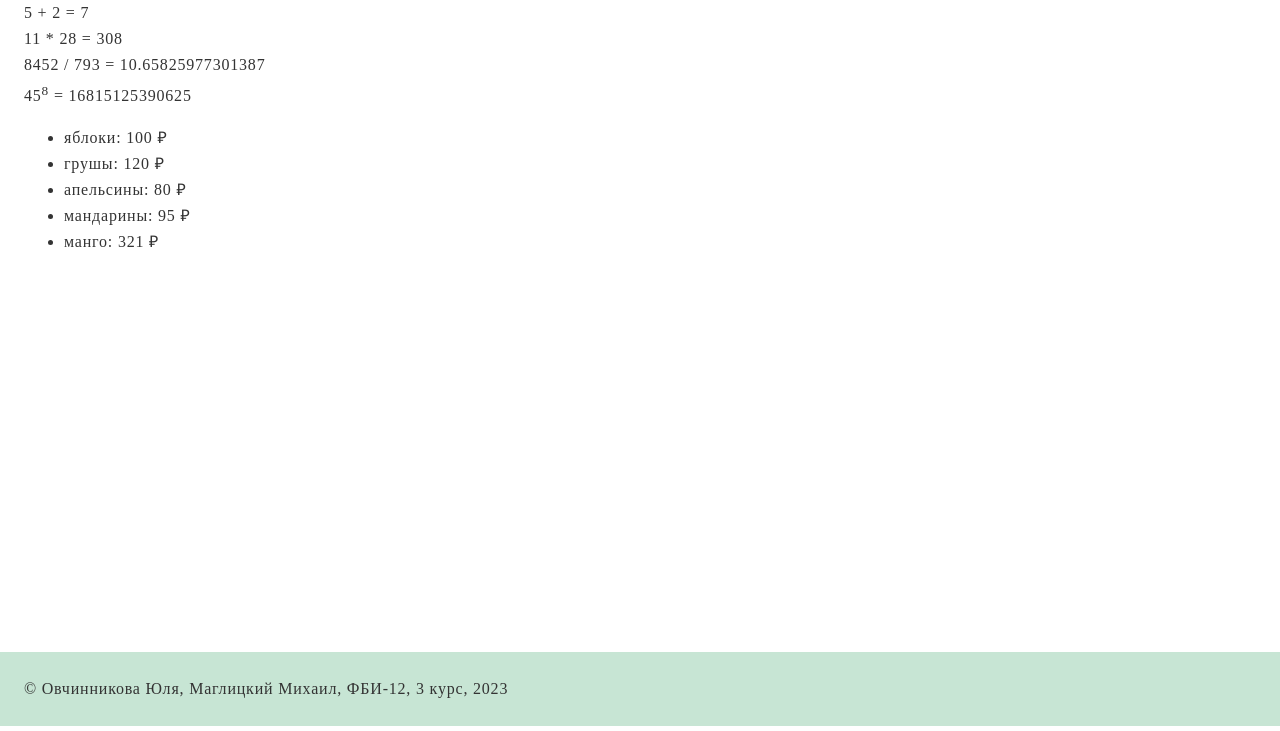
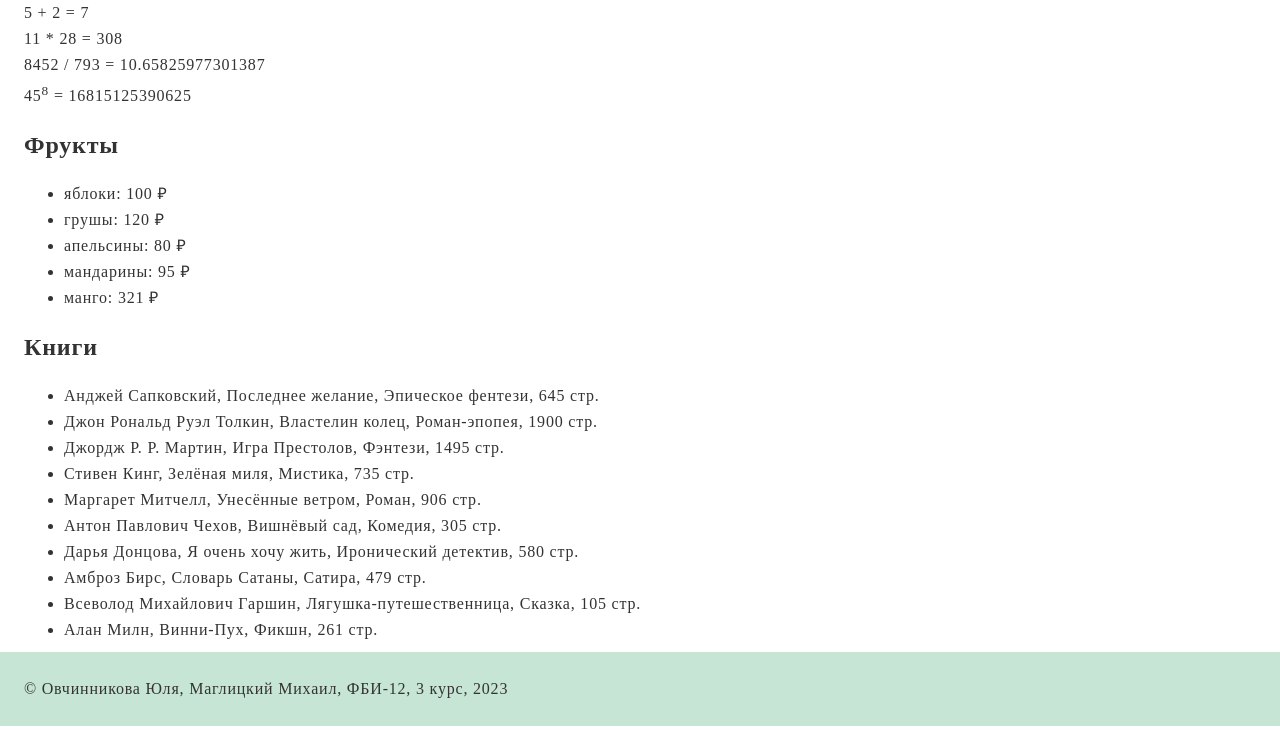
Before and after one commit to mgskym/web-programming-nstu-2, a Flask app: page /lab2/example in a window 1280 px wide. Shown: the part 74-805 px from the top of the page. Run offline with Flask 3, Linux system fonts and the light colour scheme.

Commit message:
Книги

```diff
--- a/app.py
+++ b/app.py
@@ -15,7 +15,21 @@ def example():
         {'name': 'мандарины', 'price': 95},
         {'name': 'манго', 'price': 321}
     ]
-    return render_template('example.html', name=name, lab_number=lab_number, cssPath=cssPath, group=group, course=course, fruits=fruits)
+
+    books = [
+        {'author': 'Анджей Сапковский', 'name': 'Последнее желание', 'genre': 'Эпическое фентези', 'pages': 645},
+        {'author': 'Джон Рональд Руэл Толкин', 'name': 'Властелин колец', 'genre': 'Роман-эпопея', 'pages': 1900},
+        {'author': ' Джордж Р. Р. Мартин', 'name': 'Игра Престолов', 'genre': 'Фэнтези', 'pages': 1495},
+        {'author': 'Стивен Кинг', 'name': 'Зелёная миля', 'genre': 'Мистика', 'pages': 735},
+        {'author': 'Маргарет Митчелл', 'name': 'Унесённые ветром', 'genre': 'Роман', 'pages': 906},
+        {'author': 'Антон Павлович Чехов', 'name': 'Вишнёвый сад', 'genre': 'Комедия', 'pages': 305},
+        {'author': 'Дарья Донцова', 'name': 'Я очень хочу жить', 'genre': 'Иронический детектив', 'pages': 580},
+        {'author': 'Амброз Бирс', 'name': 'Словарь Сатаны', 'genre': 'Сатира', 'pages': 479},
+        {'author': 'Всеволод Михайлович Гаршин', 'name': 'Лягушка-путешественница', 'genre': 'Сказка', 'pages': 105},
+        {'author': 'Алан Милн', 'name': 'Винни-Пух', 'genre': 'Фикшн', 'pages': 261}
+    ]
+    return render_template('example.html', name=name, lab_number=lab_number, cssPath=cssPath,
+                           group=group, course=course, fruits=fruits, books=books)
 
 @app.route("/menu")
 def menu():
--- a/templates/example.html
+++ b/templates/example.html
@@ -23,9 +23,16 @@
         11 * 28 = {{11*28}}<br>
         8452 / 793 = {{8452/793}}<br>
         45<sup>8</sup> = {{45**8}}<br>
+        <h2>Фрукты</h2>
         <ul>
             {% for f in fruits %}
             <li>{{ f.name }}: {{ f.price }} &#8381</li>
+            {% endfor %}
+        </ul>
+        <h2>Книги</h2>
+        <ul>
+            {% for f in books %}
+            <li>{{ f.author }}, {{ f.name }}, {{ f.genre }}, {{ f.pages }} стр.</li>
             {% endfor %}
         </ul>
     </main>
```
